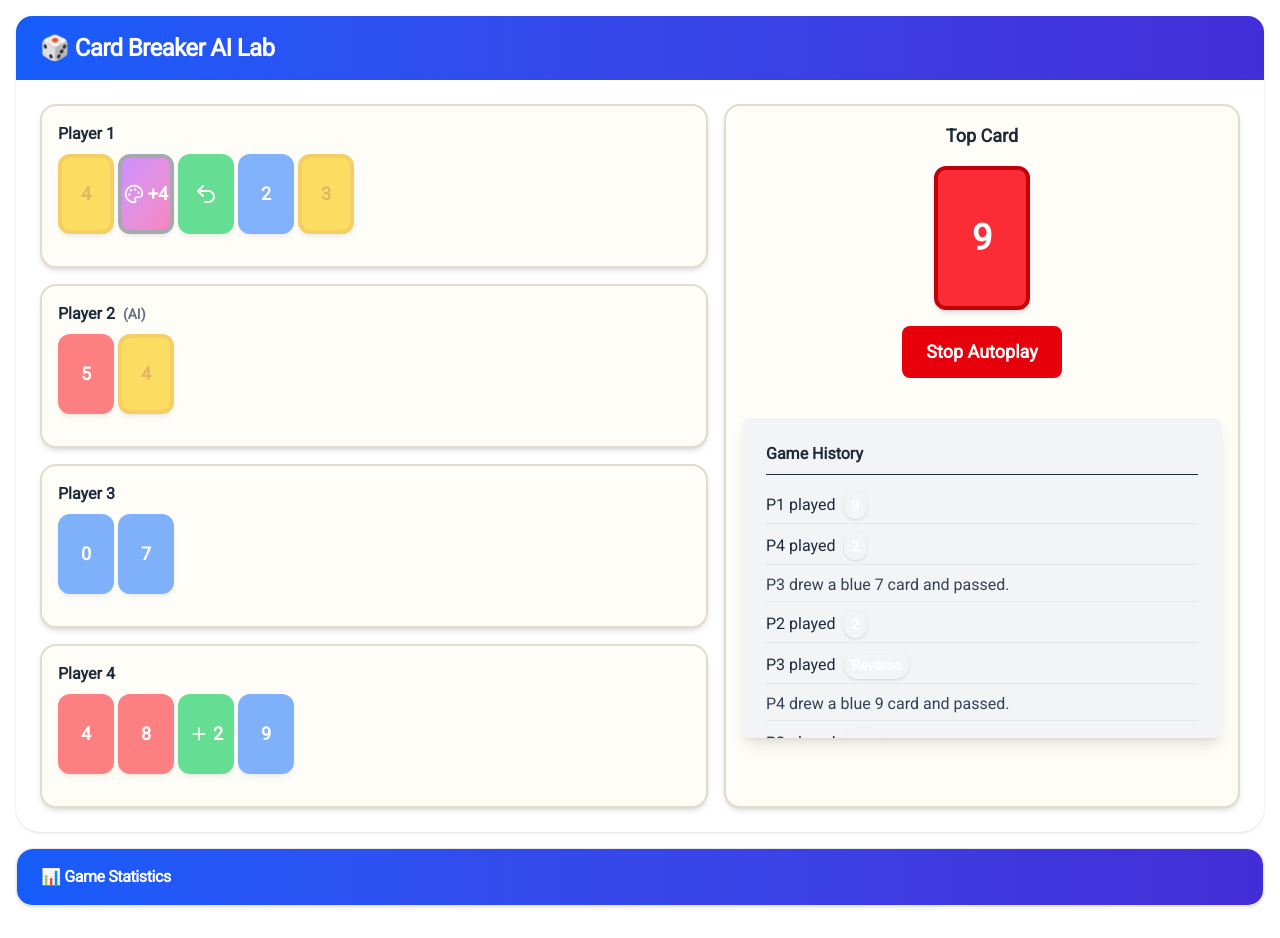
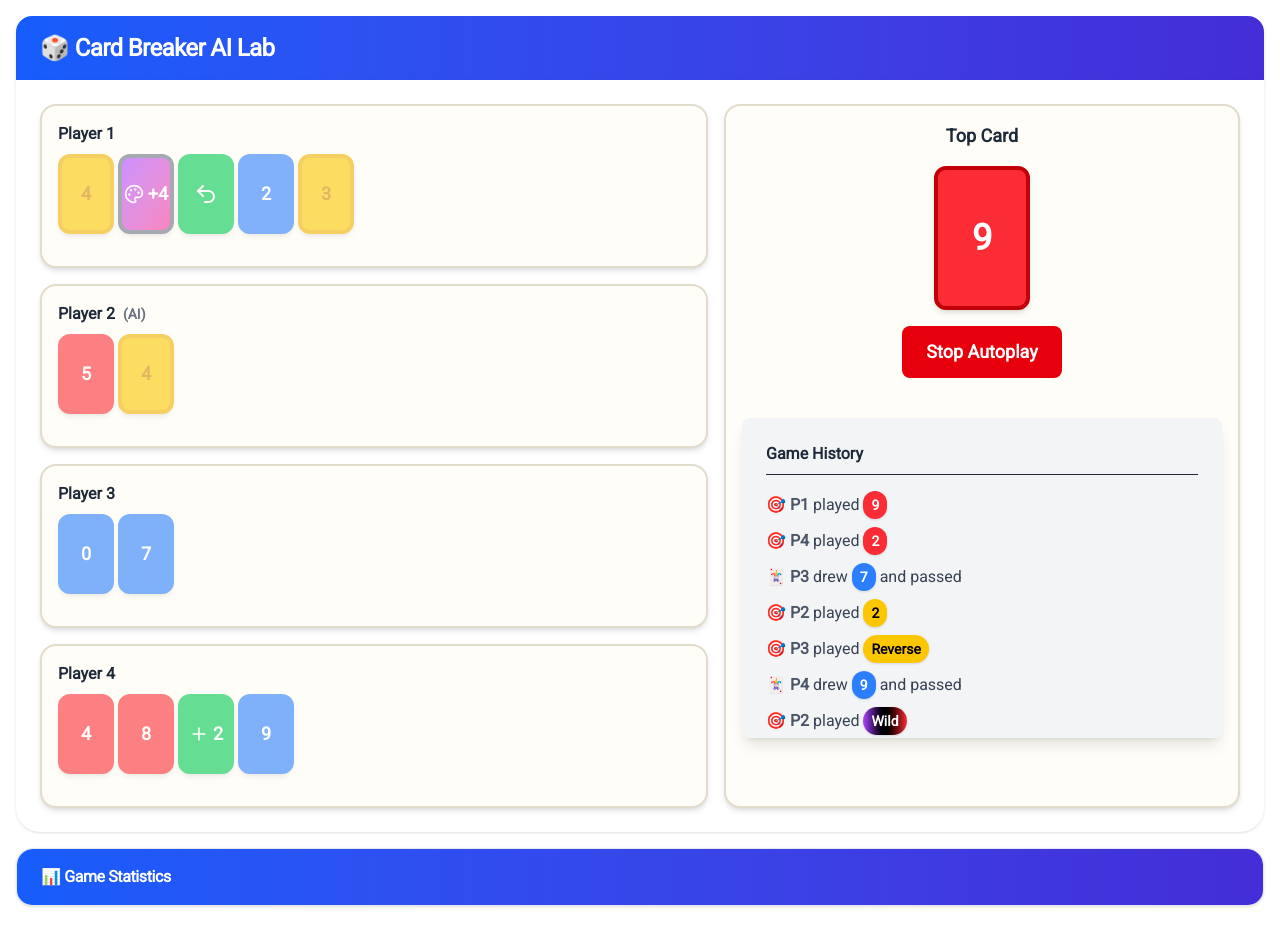
Before and after one commit to mtickle/card-game, a React (Vite) app: page / in a window 1280 px wide. Built offline with nearby package versions, Linux system fonts and the light colour scheme.

Commit message:
Fixed turn log amongst other details.

```diff
--- a/src/App.jsx
+++ b/src/App.jsx
@@ -322,16 +322,31 @@ function App() {
           <div className="flex justify-center gap-4 mb-6">
             <button
               className={`px-6 py-3 rounded-lg text-white text-lg font-semibold transition-colors duration-200
-                ${!isAutoplaying // If NOT autoplaying, make it green "Start Autoplay"
+    ${!isAutoplaying
                   ? 'bg-green-600 hover:bg-green-700'
-                  : 'bg-red-600 hover:bg-red-700'} // If autoplaying, make it red "Stop Autoplay"
-                ${(gameOver && !isAutoplaying) ? 'opacity-50 cursor-not-allowed' : ''} // If game over AND not autoplaying, disable
-                `}
-              onClick={isAutoplaying ? handleStopAutoplay : handleStartAutoplay}
-              disabled={!isAutoplaying && gameOver} // Disabled if not autoplaying and game is over (user should click Start New Game)
+                  : 'bg-red-600 hover:bg-red-700'}
+    ${(gameOver && !isAutoplaying) ? 'opacity-50 cursor-not-allowed' : ''}`}
+              onClick={() =>
+                isAutoplaying
+                  ? handleStopAutoplay({
+                    dispatch,
+                    currentPlayer,
+                    aiTurnTimeoutRef,
+                    gameOverTimeoutRef,
+                    hands,
+                  })
+                  : handleStartAutoplay({
+                    dispatch,
+                    currentPlayer,
+                    isAutoplaying,
+                  })
+              }
+              disabled={!isAutoplaying && gameOver}
             >
               {isAutoplaying ? 'Stop Autoplay' : 'Start Autoplay'}
             </button>
+
+
 
             {/* Start New Game button */}
             {gameOver && ( // This button should always be available if game is over
@@ -348,29 +363,104 @@ function App() {
             <h3 className="text-1xl font-semibold mb-4 text-gray-800 border-b pb-2">Game History</h3>
             <ul className="list-none text-base text-gray-700 space-y-2 text-1xl">
               {history.map((entry, index) => {
-                const match = entry.match(/(P\d) played (\w+) (\w+)/);
-                if (match) {
-                  const [, player, color, value] = match;
+                const playedMatch = entry.match(/(P\d) played (\w+) (\w+)/);
+                const drewMatch = entry.match(/(P\d) drew a (\w+) (\w+) card/);
+                const skipMatch = entry.match(/(P\d) was skipped/);
+                const reverseMatch = entry.match(/Play direction reversed/);
+                const stopMatch = entry.match(/Autoplay stopped./);
+                const startMatch = entry.match(/Autoplay started./);
+                const drawMatch = entry.match(/(P\d) had to draw (\d)/);
+                const passMatch = entry.match(/(P\d) passed/);
+                const wildDraw4Match = entry.match(/(P\d) Wild Draw Four/);
+
+                if (playedMatch) {
+                  const [, player, color, value] = playedMatch;
                   return (
-                    <li key={index} className="flex items-center gap-2 border-b border-gray-200 pb-1 last:border-b-0">
-                      <span className="text-gray-800 font-medium">{player} played</span>
-                      <span
-                        className={`inline-block px-2 py-1 text-sm rounded-full text-white font-bold shadow`}
-                        style={{ backgroundColor: getColorClass(color) }}
-                      >
+                    <li key={index}>
+                      🎯 <span className="font-semibold text-gray-600">{player}</span> played{' '}
+                      <span className={`inline-block px-2 py-1 text-sm rounded-full font-bold shadow ${getColorClass(color, 'card')}`}>
                         {value}
                       </span>
                     </li>
                   );
+                } else if (drewMatch) {
+                  const [, player, color, value] = drewMatch;
+                  return (
+                    <li key={index}>
+                      🃏 <span className="font-semibold text-gray-600">{player}</span> drew{' '}
+                      <span className={`inline-block px-2 py-1 text-sm rounded-full font-bold shadow ${getColorClass(color, 'card')}`}>
+                        {value}
+                      </span>{' '}
+                      and passed
+                    </li>
+                  );
+                } else if (stopMatch) {
+                  return (
+                    <li key={index}>
+                      🛑 Autoplay was stopped.
+                    </li>
+                  );
+                } else if (startMatch) {
+                  return (
+                    <li key={index}>
+                      ✅ Autoplay was started.
+                    </li>
+                  );
+                } else if (skipMatch) {
+                  const [, player] = skipMatch;
+                  return (
+                    <li key={index}>
+                      ⏭️ <span className="font-semibold text-gray-600">{player}</span> was <span className="text-red-500 font-bold">skipped</span>
+                    </li>
+                  );
+                } else if (wildDraw4Match) {
+                  const [, player] = skipMatch;
+                  return (
+                    <li key={index}>
+                      ⏭️ <span className="font-semibold text-gray-600">{player}</span> was <span className="text-red-500 font-bold">WILLLDD</span>
+                    </li>
+                  );
+                } else if (reverseMatch) {
+                  return (
+                    <li key={index}>
+                      🔁 <span className="text-blue-700 font-bold">Play direction reversed</span>
+                    </li>
+                  );
+                } else if (drawMatch) {
+                  const [, player, count] = drawMatch;
+                  return (
+                    <li key={index}>
+                      ➕<span className="text-red-600 font-bold">{count}</span> <span className="font-semibold text-gray-600">{player}</span> drew <span className="text-red-600 font-bold">{count} cards</span>
+                    </li>
+                  );
+                } else {
+                  const wildChoiceMatch = entry.match(/(P\d) played Wild and chose (\w+)/);
+                  if (wildChoiceMatch) {
+                    const [, player, color] = wildChoiceMatch;
+                    return (
+                      <li key={index}>
+                        🌈 <span className="font-semibold text-gray-600">{player}</span> played{' '}
+                        <span className="font-bold text-purple-700">Wild</span> and chose{' '}
+                        <span className={`inline-block px-2 py-1 text-sm rounded-full font-bold shadow ${getColorClass(color, 'card')}`}>
+                          {color}
+                        </span>
+                      </li>
+                    );
+                  } else if (passMatch) {
+                    const [, player] = passMatch;
+                    return (
+                      <li key={index}>
+                        🚫 <span className="font-semibold text-gray-600">{player}</span> passed
+                      </li>
+                    );
+                  } else {
+                    // fallback: raw string
+                    return <li key={index}>{entry}</li>;
+                  }
                 }
+              })}
 
-                // Fallback to plain text for other entries
-                return (
-                  <li key={index} className="border-b border-gray-200 pb-1 last:border-b-0">
-                    {entry}
-                  </li>
-                );
-              })}
+
             </ul>
           </div>
 
--- a/src/components/TurnLogTable.jsx
+++ b/src/components/TurnLogTable.jsx
@@ -14,6 +14,14 @@ const TurnLogTable = ({ gameId }) => {
 
     if (!turns.length) return <div className="text-gray-400 p-4">No turn log found for this game.</div>;
 
+    const colorClassMap = {
+        red: 'bg-red-600',
+        blue: 'bg-blue-600',
+        green: 'bg-green-600',
+        yellow: 'bg-yellow-500',
+        wild: 'bg-gradient-to-r from-purple-500 via-black to-red-500',
+    };
+
     return (
         <div className="overflow-x-auto p-4">
             <h2 className="text-xl font-bold mb-4">Turn Log for Game {gameId}</h2>
@@ -22,7 +30,6 @@ const TurnLogTable = ({ gameId }) => {
                     <tr>
                         <th className="text-left px-4 py-2">Player</th>
                         <th className="text-left px-4 py-2">Action</th>
-                        <th className="text-left px-4 py-2">Card</th>
                         <th className="text-left px-4 py-2">Actual Card</th>
                         <th className="text-left px-4 py-2">Time</th>
                     </tr>
@@ -32,10 +39,12 @@ const TurnLogTable = ({ gameId }) => {
                         <tr key={i} className="border-t border-gray-200 hover:bg-gray-50">
                             <td className="px-4 py-2">{turn.player}</td>
                             <td className="px-4 py-2">{turn.action}</td>
-                            <td className="px-4 py-2">{turn.card.value}</td>
                             <td className="px-4 py-2">
                                 {turn.card ? (
-                                    <span className={`inline-block px-2 py-1 text-sm font-medium rounded text-white bg-${turn.card.color}-600`}>
+                                    <span
+                                        className={`inline-block px-2 py-1 text-sm font-medium rounded text-white ${colorClassMap[turn.card.color] || 'bg-gray-400'
+                                            }`}
+                                    >
                                         {turn.card.value}
                                     </span>
                                 ) : (
--- a/src/utils/storageUtils.js
+++ b/src/utils/storageUtils.js
@@ -12,13 +12,13 @@ export const saveGameToStorage = (finishedGame) => {
         return;
     }
 
-    const existingRaw = JSON.parse(localStorage.getItem('savedUnoGames') || '[]');
+    const existingRaw = JSON.parse(localStorage.getItem('savedCardGames') || '[]');
     const existing = existingRaw.filter(g => g && g.gameId); // clean old data
 
     const updated = existing.filter(g => g.gameId !== gameId);
     updated.push(finishedGame);
 
-    localStorage.setItem('savedUnoGames', JSON.stringify(updated));
+    localStorage.setItem('savedCardGames', JSON.stringify(updated));
 };
 
 
@@ -28,12 +28,12 @@ export const saveTurnLogToStorage = (gameId, turnLog) => {
         return;
     }
 
-    const existingRaw = JSON.parse(localStorage.getItem('unoTurnLogs') || '{}');
+    const existingRaw = JSON.parse(localStorage.getItem('cardGameTurnLogs') || '{}');
 
     const updated = {
         ...existingRaw,
         [gameId]: turnLog
     };
 
-    localStorage.setItem('unoTurnLogs', JSON.stringify(updated));
+    localStorage.setItem('cardGameTurnLogs', JSON.stringify(updated));
 };
```
Also changed, not shown: src/utils/handleUtils.js (+39 -17 lines).
